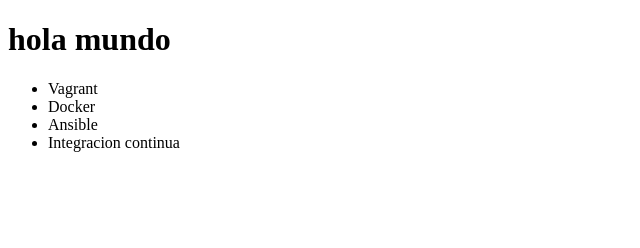
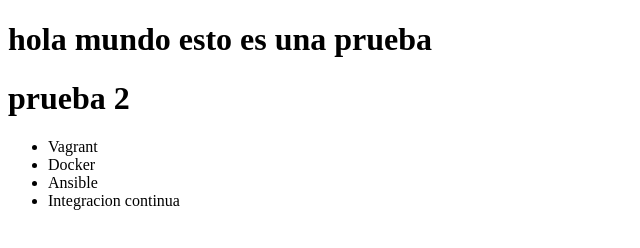
Before and after one commit to JuanpaVJ/pruebaGit, a plain HTML site: page index.html in a window 1280 px wide. Shown: the whole page, without its empty margins (0-640 px from the left). Drawn offline with Linux system fonts and the light colour scheme.

Commit message:
Agregue los dos h1

```diff
--- a/index.html
+++ b/index.html
@@ -6,7 +6,8 @@
     <title>Curso Git</title>
 </head>
 <body>
-    <h1>hola mundo</h1>
+    <h1>hola mundo esto es una prueba</h1>
+    <h1>prueba 2</h1>
     <ul>
         <li>Vagrant</li>
         <li>Docker</li>
```
Also changed, not shown: 1 other file.
